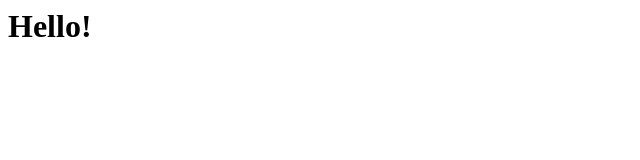
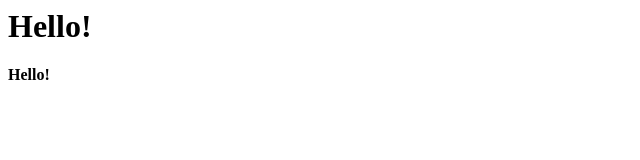
Before and after one commit to piouscity/demo_web, a plain HTML site: page index.html in a window 1280 px wide. Shown: the full height of the page, 0-640 px from the left. Drawn offline with Linux system fonts and the light colour scheme.

Commit message:
Update index.html

```diff
--- a/index.html
+++ b/index.html
@@ -1 +1,2 @@
 <h1>Hello!</h1>
+<b>Hello!</b>
```
